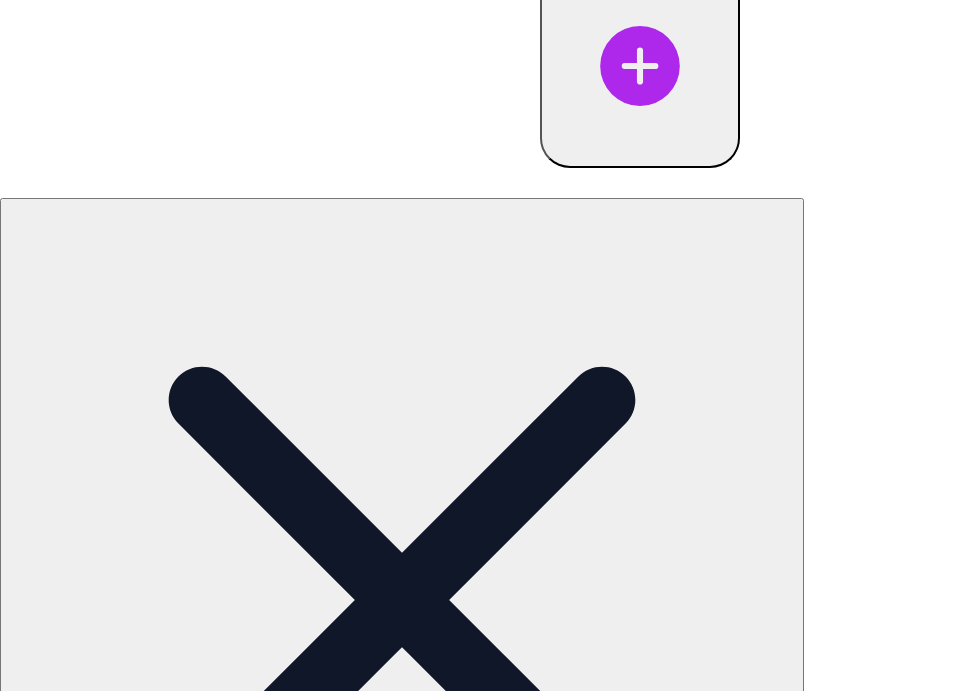
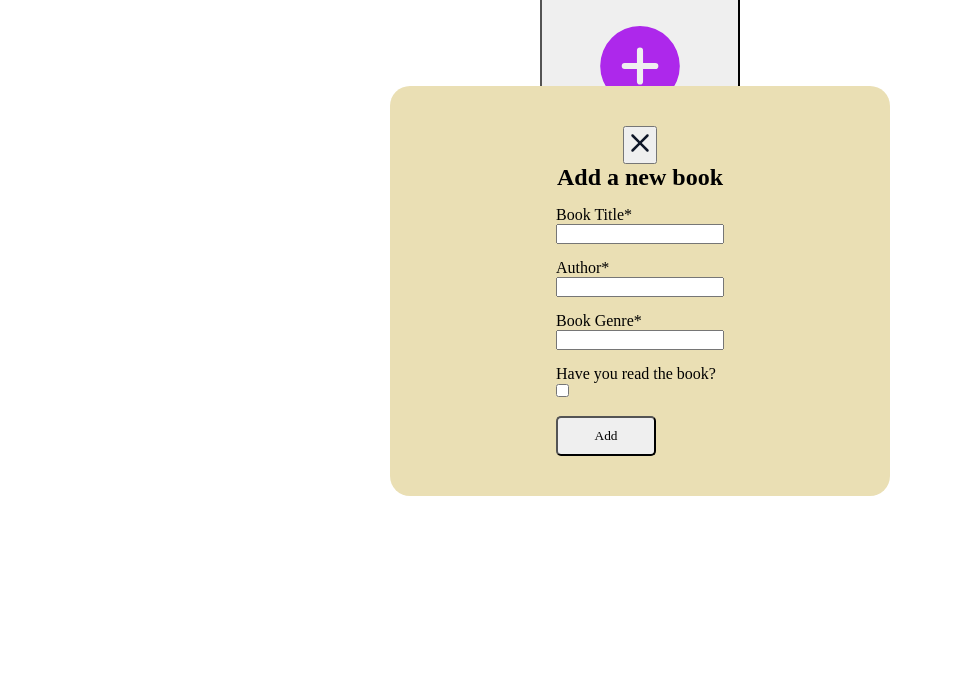
Before and after one commit to Erick559/book-library, a plain HTML site: page index.html in a window 1280 px wide. Both pictures are taken after a click on the button 640 px from the left and 177 px from the top of the page. Shown: the part 109-800 px from the top of the page, without its empty margins (0-953 px from the left). Drawn offline with Linux system fonts and the light colour scheme; a web font is replaced by a local one.

Commit message:
feat; Style the form modal.

```diff
--- a/style.css
+++ b/style.css
@@ -22,3 +22,73 @@
 .add-button .add-icon{
     width: 50%;
 }
+
+.form-modal{
+    position: fixed;
+    top: 50%;
+    left: 50%;
+    transform: translate(-50%, -50%) scale(0);
+    transition: 200ms ease-in-out;
+    z-index: 10;
+    display: grid;
+    justify-items: center;
+    width:500px;
+    padding:40px;
+    background:#EADFB4;
+    border-radius: 20px;
+}
+
+.form-modal.active{
+    transform: translate(-50%, -50%) scale(1);
+}
+
+.close-section{
+    width: 100%;
+    text-align: right;
+}
+
+.close-icon{
+    width:30px;
+    height:30px;
+    border-radius:50px;
+}
+
+.form-modal .add{
+    width:100px;
+    border-radius: 5px;
+    padding:10px;
+}
+
+form{
+    display: grid;
+    gap:15px;
+}
+
+h2{
+    text-align: center;
+}
+
+.input-row label:not(last-child){
+    display: block;
+}
+
+.overlay {
+    position: fixed;
+    opacity: 0;
+    transition: 200ms ease-in-out;
+    top: 0;
+    right: 0;
+    left: 0;
+    bottom: 0;
+    background: rgba(232, 215, 140, 0.5);
+    pointer-events: none;
+}
+
+.overlay.active {
+    opacity: 1;
+    pointer-events: all;
+}
+
+button{
+    cursor: pointer;
+}
```
